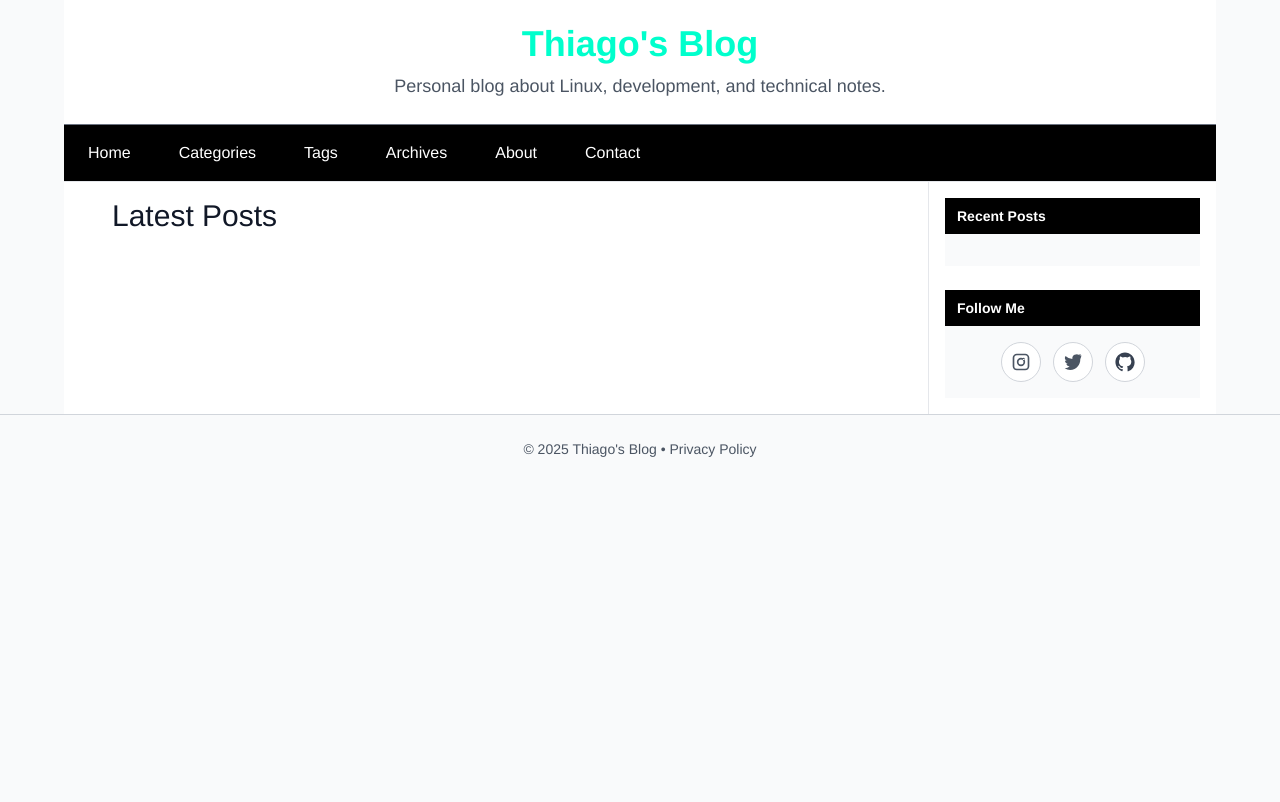
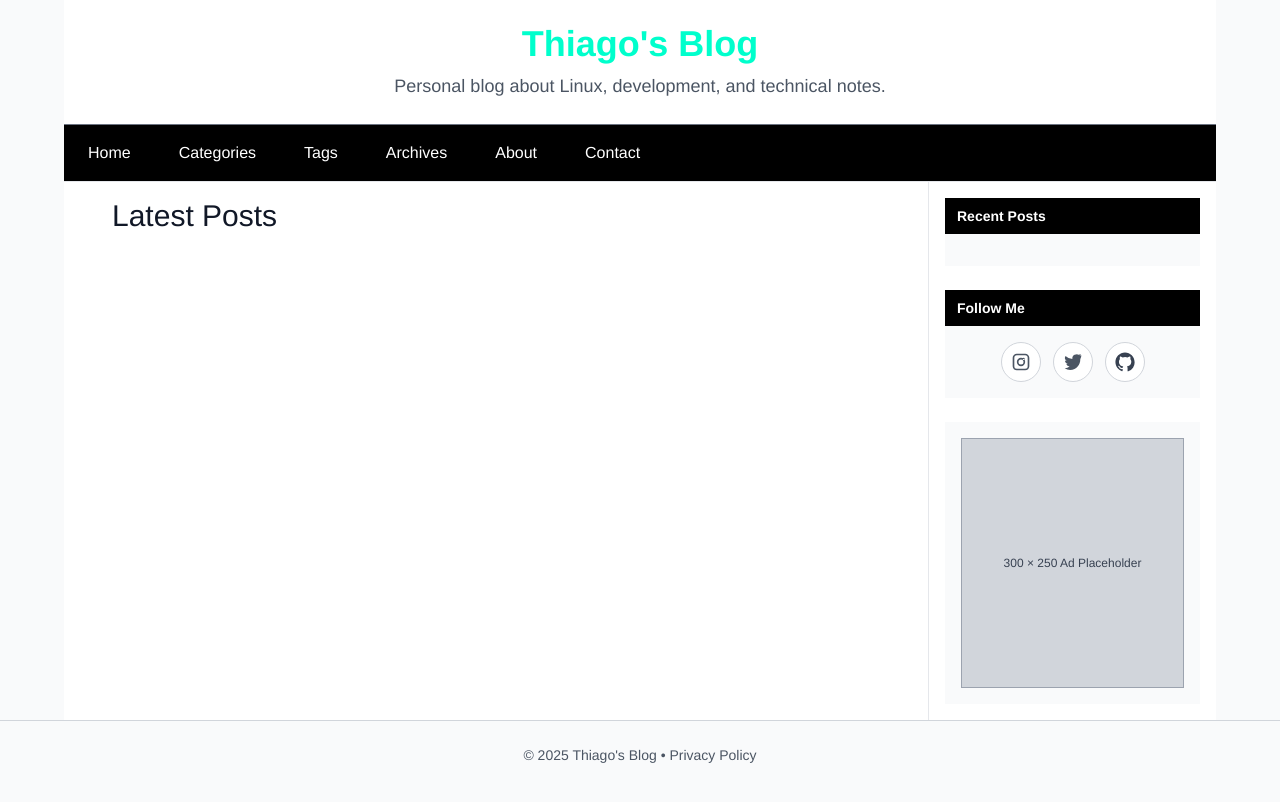
Before and after one commit to tfarina/tfarina.github.io, a Jekyll site: the page built from index.html, in a window 1280 px wide. Shown: the top 802 px of the page. Built offline with Jekyll 4.4.1, drawn with Linux system fonts in a browser that asks for light colours; nearby versions of some CDN libraries; the list of posts is cut into pages by our own code.

Commit message:
sidebar: add ad placeholder box
Added a new sidebar section for displaying ad placements. The box includes
a neutral grey placeholder sized for standard Google AdSense formats,
providing a visual container that will later be replaced with live ads.

Signed-off-by: Thiago Farina <tfransosi@gmail.com>

```diff
--- a/_includes/sidebar.html
+++ b/_includes/sidebar.html
@@ -55,4 +55,16 @@
       </div>
     </div>
   </div>
+  <!-- AD BOX -->
+  <div class="overflow-hidden mt-6">
+    <!-- body -->
+    <div class="p-4 bg-gray-50 text-gray-800 flex justify-center">
+      <!-- The placeholder itself -->
+      <div class="bg-gray-300 text-gray-700 flex items-center justify-center
+		  border border-gray-400"
+	   style="width:300px; height:250px;">
+	<span class="text-xs">300 × 250 Ad Placeholder</span>
+      </div>
+    </div>
+  </div>
 </aside>
```
